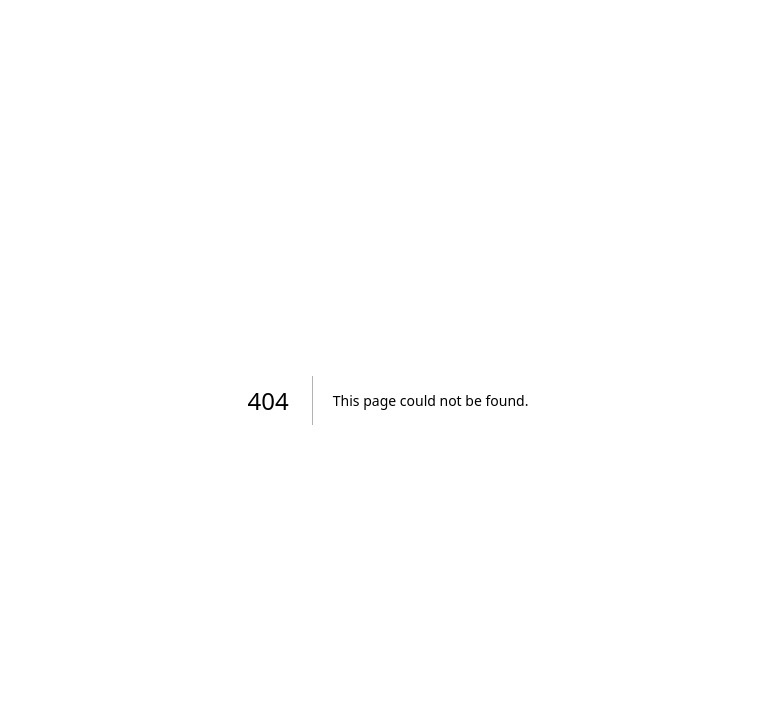
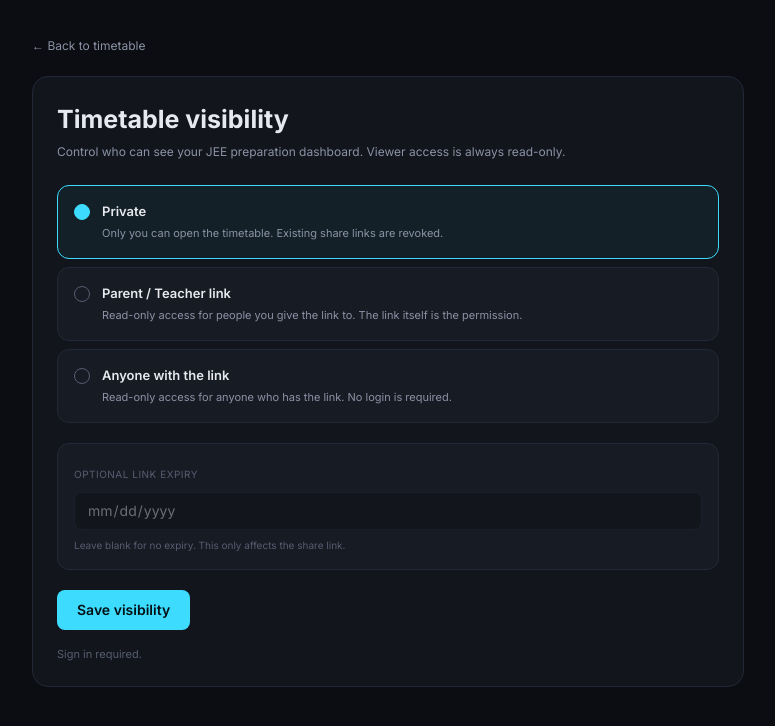
Before and after one commit to hackers-reality/JEE-prep, a Next.js app: page /personal-timetable/visibility in a window 1280 px wide. Before the commit this address had no page. Shown: the top 726 px of the page, without its empty margins (252-1027 px from the left). Built offline with nearby package versions, Linux system fonts and the light colour scheme; no server answers; the database is empty.

Commit message:
feat: add timetable visibility control page

```diff
--- /dev/null
+++ b/app/personal-timetable/visibility/page.tsx
@@ -0,0 +1,124 @@
+"use client";
+
+import { useEffect, useMemo, useState } from "react";
+
+type Visibility = "private" | "parent_teacher" | "anyone_with_link";
+
+type OwnerResponse = {
+  payload?: unknown;
+  shareToken?: string | null;
+  visibility?: Visibility;
+  shareExpiresAt?: string | null;
+  shareRevokedAt?: string | null;
+};
+
+const labels: Record<Visibility, { title: string; desc: string }> = {
+  private: { title: "Private", desc: "Only you can open the timetable. Existing share links are revoked." },
+  parent_teacher: { title: "Parent / Teacher link", desc: "Read-only access for people you give the link to. The link itself is the permission." },
+  anyone_with_link: { title: "Anyone with the link", desc: "Read-only access for anyone who has the link. No login is required." },
+};
+
+export default function TimetableVisibilityPage() {
+  const [visibility, setVisibility] = useState<Visibility>("private");
+  const [shareToken, setShareToken] = useState<string | null>(null);
+  const [expiresAt, setExpiresAt] = useState("");
+  const [revoked, setRevoked] = useState(false);
+  const [status, setStatus] = useState("Loading…");
+  const [busy, setBusy] = useState(false);
+
+  useEffect(() => {
+    fetch("/api/personal-timetable")
+      .then((r) => r.ok ? r.json() : Promise.reject(new Error("Sign in required.")))
+      .then((data: OwnerResponse) => {
+        setVisibility(data.visibility ?? "private");
+        setShareToken(data.shareToken ?? null);
+        setExpiresAt(data.shareExpiresAt ? data.shareExpiresAt.slice(0, 10) : "");
+        setRevoked(Boolean(data.shareRevokedAt));
+        setStatus("Ready");
+      })
+      .catch((error: Error) => setStatus(error.message));
+  }, []);
+
+  const shareUrl = useMemo(() => {
+    if (!shareToken || visibility === "private") return "";
+    if (typeof window === "undefined") return "";
+    return `${window.location.origin}/personal-timetable?share=${encodeURIComponent(shareToken)}`;
+  }, [shareToken, visibility]);
+
+  async function save(nextVisibility = visibility, rotate = false) {
+    setBusy(true);
+    setStatus("Saving…");
+    try {
+      const response = await fetch("/api/personal-timetable", {
+        method: rotate ? "POST" : "PUT",
+        headers: { "Content-Type": "application/json" },
+        body: JSON.stringify(rotate
+          ? { visibility: nextVisibility, expiresAt: expiresAt ? new Date(`${expiresAt}T23:59:59.999Z`).toISOString() : null, rotate: true }
+          : { visibility: nextVisibility, shareExpiresAt: expiresAt ? new Date(`${expiresAt}T23:59:59.999Z`).toISOString() : null, revokeShare: nextVisibility === "private" }),
+      });
+      const data = await response.json();
+      if (!response.ok) throw new Error(data.error ?? "Could not save visibility.");
+      setVisibility(data.visibility ?? nextVisibility);
+      setShareToken(data.shareToken ?? shareToken);
+      setRevoked(Boolean(data.shareRevokedAt));
+      setStatus("Saved ✓");
+    } catch (error) {
+      setStatus(error instanceof Error ? error.message : "Could not save.");
+    } finally {
+      setBusy(false);
+    }
+  }
+
+  async function copyLink() {
+    if (!shareUrl) return;
+    await navigator.clipboard.writeText(shareUrl);
+    setStatus("Link copied ✓");
+  }
+
+  return <main className="min-h-screen bg-[#0B0D12] text-[#E7E9EE]">
+    <div className="mx-auto max-w-[760px] px-4 pb-20 pt-8 sm:px-6">
+      <a href="/personal-timetable" className="text-[12px] text-[#8B92A5] hover:text-[#E7E9EE]">← Back to timetable</a>
+      <section className="mt-5 rounded-2xl border border-[#232838] bg-[#12151C] p-5 sm:p-6">
+        <div className="mb-6">
+          <div className="text-[25px] font-bold">Timetable visibility</div>
+          <p className="mt-1 text-[12px] text-[#8B92A5]">Control who can see your JEE preparation dashboard. Viewer access is always read-only.</p>
+        </div>
+
+        <div className="space-y-2">
+          {(Object.keys(labels) as Visibility[]).map((key) => {
+            const selected = visibility === key;
+            return <button key={key} disabled={busy} onClick={() => setVisibility(key)} className={`w-full rounded-xl border p-4 text-left transition ${selected ? "border-[#3DDCFF] bg-[#3DDCFF]/5" : "border-[#232838] bg-[#171B24] hover:border-[#343B4D]"}`}>
+              <div className="flex items-start gap-3">
+                <div className={`mt-0.5 h-4 w-4 rounded-full border ${selected ? "border-[#3DDCFF] bg-[#3DDCFF]" : "border-[#565D70]"}`} />
+                <div><div className="text-[13px] font-semibold">{labels[key].title}</div><div className="mt-1 text-[11px] text-[#8B92A5]">{labels[key].desc}</div></div>
+              </div>
+            </button>;
+          })}
+        </div>
+
+        <div className="mt-5 rounded-xl border border-[#232838] bg-[#171B24] p-4">
+          <label className="text-[10px] uppercase tracking-wider text-[#565D70]">Optional link expiry</label>
+          <input type="date" value={expiresAt} onChange={(e) => setExpiresAt(e.target.value)} disabled={busy || visibility === "private"} className="mt-2 w-full rounded-lg border border-[#232838] bg-[#0B0D12] px-3 py-2 text-sm disabled:opacity-40" />
+          <div className="mt-2 text-[10px] text-[#565D70]">Leave blank for no expiry. This only affects the share link.</div>
+        </div>
+
+        <div className="mt-5 flex flex-wrap gap-2">
+          <button disabled={busy} onClick={() => void save()} className="rounded-lg bg-[#3DDCFF] px-5 py-2.5 text-sm font-semibold text-[#031014]">Save visibility</button>
+          {visibility !== "private" && <button disabled={busy} onClick={() => void save(visibility, true)} className="rounded-lg border border-[#232838] bg-[#171B24] px-4 py-2.5 text-sm text-[#8B92A5]">Rotate link</button>}
+        </div>
+
+        {shareUrl && <div className="mt-5 rounded-xl border border-[#232838] bg-[#0B0D12] p-4">
+          <div className="text-[10px] uppercase tracking-wider text-[#565D70]">Read-only share link</div>
+          <div className="mt-2 break-all font-mono text-[11px] text-[#8B92A5]">{shareUrl}</div>
+          <div className="mt-3 flex flex-wrap gap-2">
+            <button onClick={() => void copyLink()} className="rounded-lg bg-[#171B24] px-4 py-2 text-xs font-semibold">Copy link</button>
+            <a href={shareUrl} target="_blank" rel="noreferrer" className="rounded-lg border border-[#232838] px-4 py-2 text-xs text-[#8B92A5]">Open viewer</a>
+          </div>
+        </div>}
+
+        {revoked && visibility !== "private" && <div className="mt-4 text-[11px] text-[#FFB454]">The previous share link was revoked. Save visibility or rotate the link to issue an active link.</div>}
+        <div className="mt-4 text-[11px] text-[#565D70]">{status}</div>
+      </section>
+    </div>
+  </main>;
+}
```
